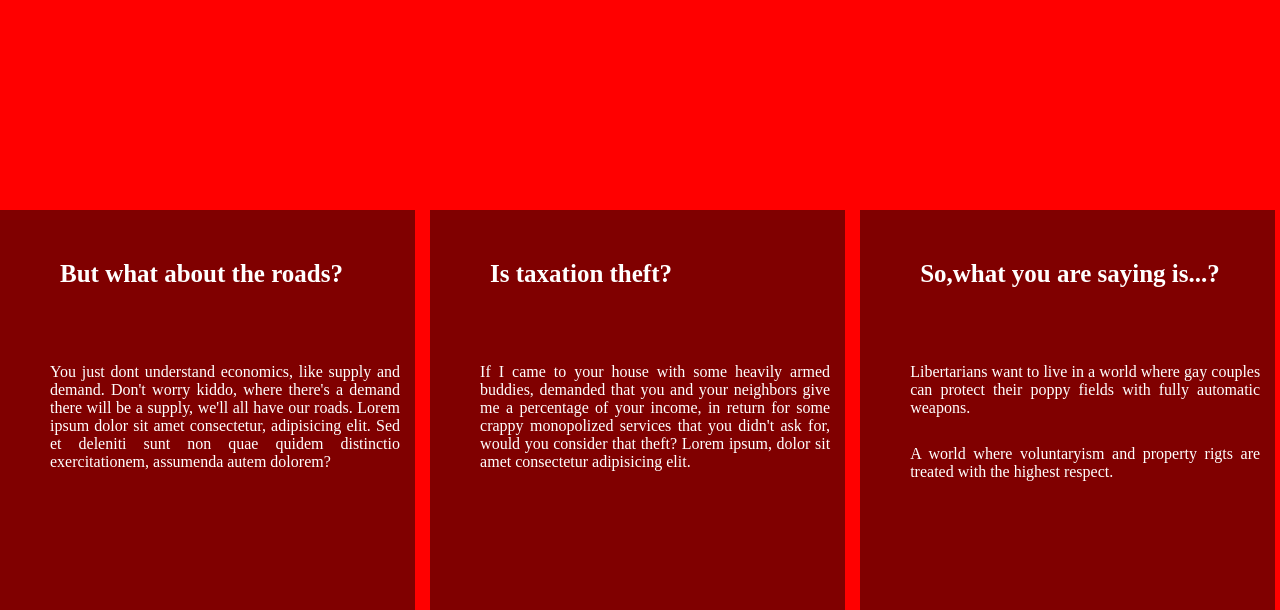
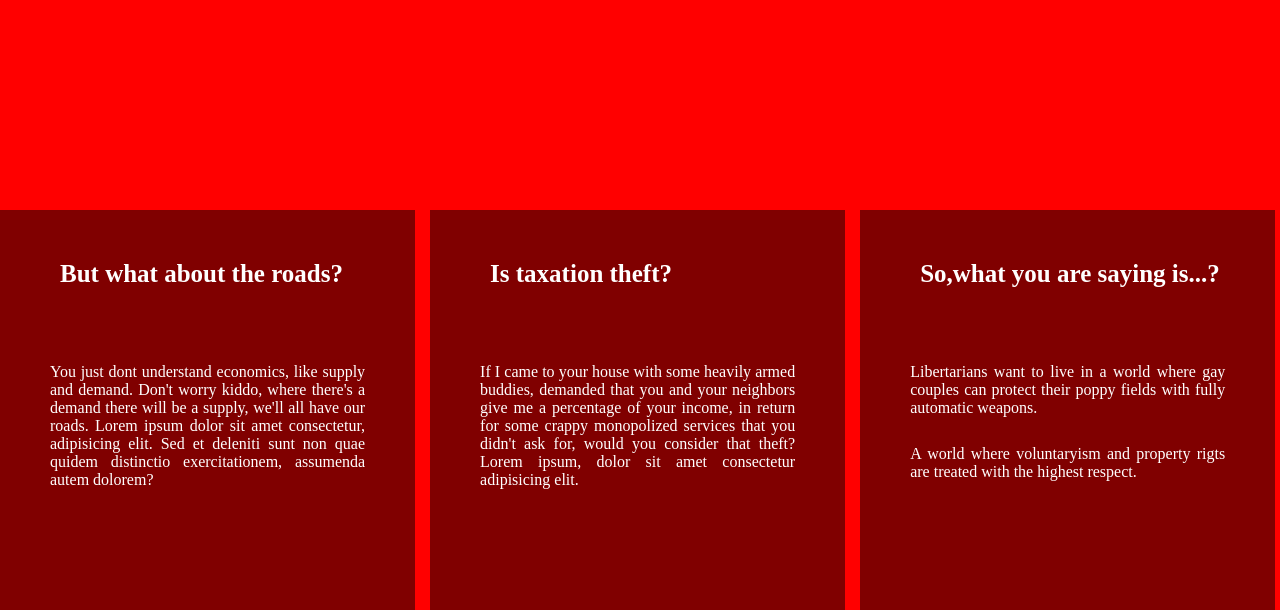
Before and after one commit to Tanushree2001/PI_Tanushree_Gupta, a plain HTML site: page Basic CSS: inline-block/Task3.html in a window 1280 px wide. Shown: the part 190-800 px from the top of the page. Drawn offline with Linux system fonts and the light colour scheme.

Commit message:
Update Task3.css

```diff
--- a/Basic CSS: inline-block/Task3.css
+++ b/Basic CSS: inline-block/Task3.css
@@ -71,7 +71,7 @@ body{
   .p2{
     color: white;
     height: 30px;
-    width: 400px;
+    padding-right: 50px;
     font-size: 16px;
     text-align: justify;
     background-size: contain;
```
